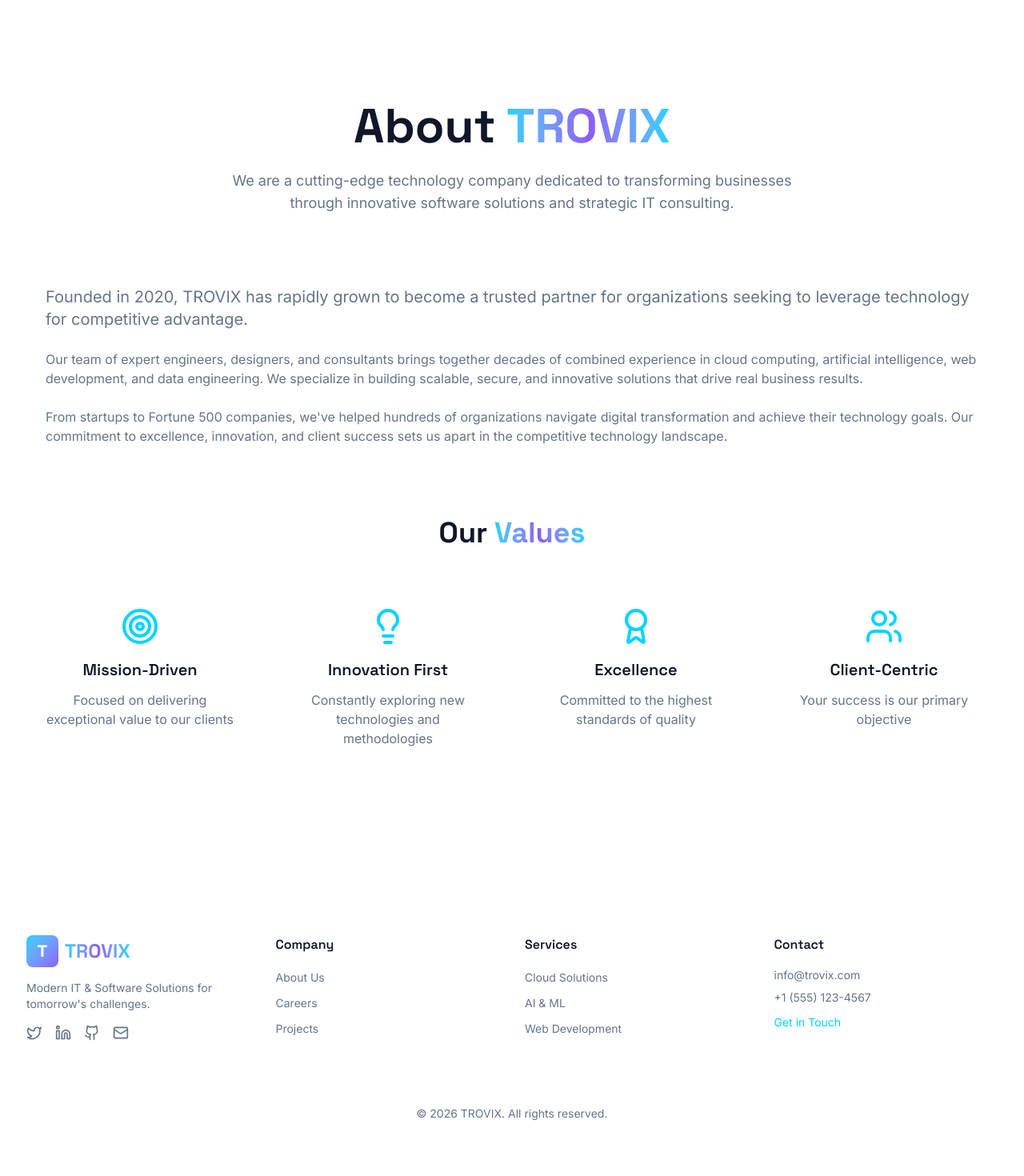
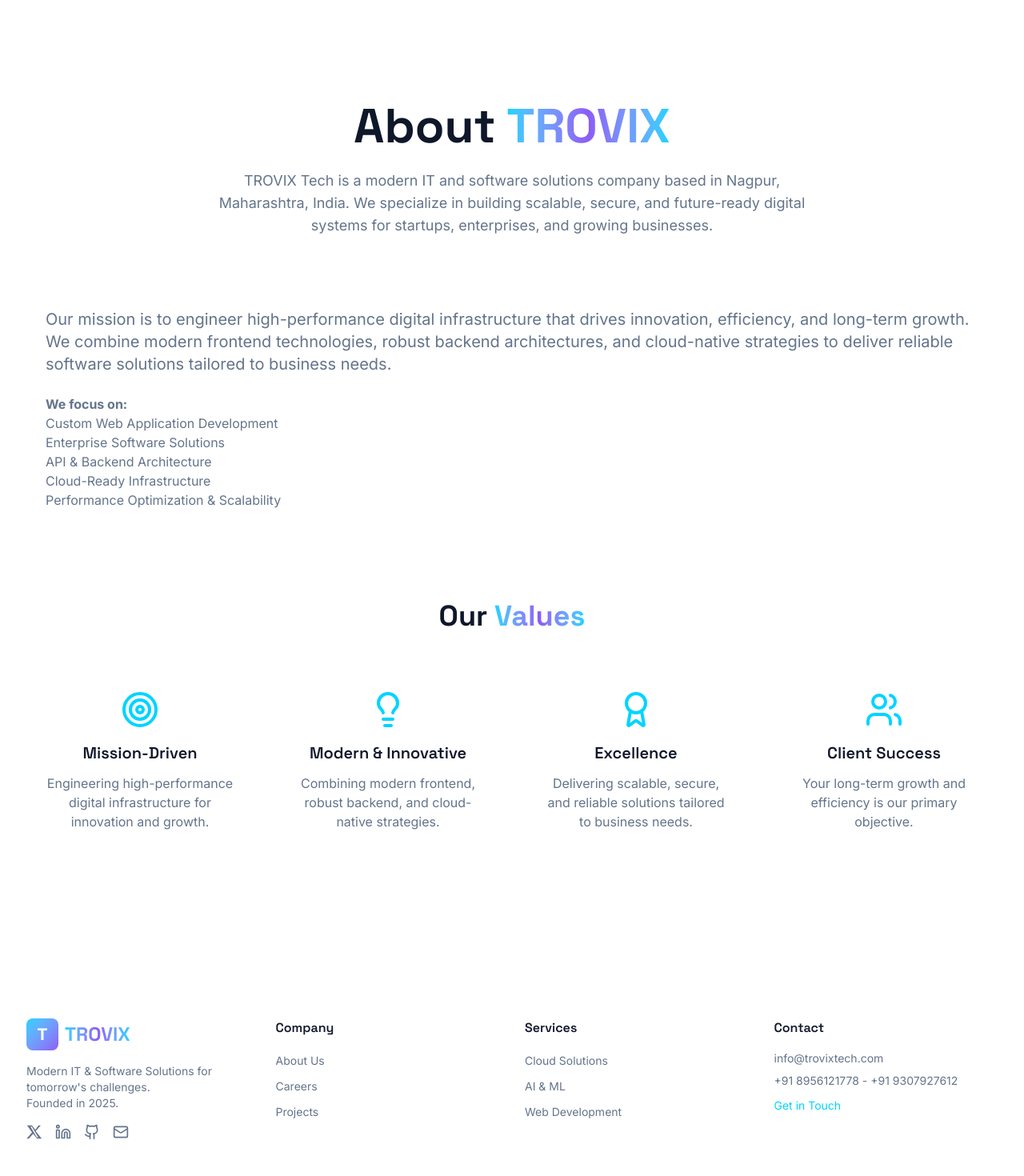
Before and after one commit to fhusain07/Trovix, a React (Vite) app: page /about in a window 1280 px wide. Shown: the top 1470 px of the page at 80% size. Built offline with nearby package versions, Linux system fonts and the light colour scheme.

Commit message:
real info added

```diff
--- a/src/components/layout/Footer.tsx
+++ b/src/components/layout/Footer.tsx
@@ -1,6 +1,17 @@
 import React from 'react';
 import { Link } from 'react-router-dom';
-import { Github, Linkedin, Twitter, Mail } from 'lucide-react';
+import { Github, Linkedin, Mail } from 'lucide-react';
+
+const XIcon = ({ className }: { className?: string }) => (
+  <svg
+    viewBox="0 0 24 24"
+    fill="currentColor"
+    xmlns="http://www.w3.org/2000/svg"
+    className={className}
+  >
+    <path d="M18.244 2H21.5l-7.59 8.67L23 22h-7.16l-5.6-7.31L3.6 22H.34l8.11-9.27L1 2h7.29l5.05 6.61L18.244 2Zm-2.51 18h1.98L8.09 4h-2l9.644 16Z" />
+  </svg>
+);
 export const Footer: React.FC = () => {
   const currentYear = new Date().getFullYear();
   return (
@@ -15,19 +26,20 @@ export const Footer: React.FC = () => {
               <span className="text-2xl font-display font-bold gradient-text">TROVIX</span>
             </div>
             <p className="text-sm text-muted-foreground">
-              Modern IT & Software Solutions for tomorrow's challenges.
+              Modern IT & Software Solutions for tomorrow's challenges.<br />
+              Founded in 2025.
             </p>
             <div className="flex space-x-4">
-              <a href="#" className="text-muted-foreground hover:text-electric-blue transition-colors cursor-pointer" aria-label="Twitter">
-                <Twitter className="h-5 w-5" />
+              <a href="https://x.com" target="_blank" rel="noopener noreferrer" className="text-muted-foreground hover:text-electric-blue transition-colors cursor-pointer" aria-label="X (Twitter)">
+                <XIcon className="h-5 w-5" />
               </a>
               <a href="#" className="text-muted-foreground hover:text-electric-blue transition-colors cursor-pointer" aria-label="LinkedIn">
                 <Linkedin className="h-5 w-5" />
               </a>
-              <a href="#" className="text-muted-foreground hover:text-electric-blue transition-colors cursor-pointer" aria-label="GitHub">
+              <a href="https://github.com/" target="_blank" rel="noopener noreferrer" className="text-muted-foreground hover:text-electric-blue transition-colors cursor-pointer" aria-label="GitHub">
                 <Github className="h-5 w-5" />
               </a>
-              <a href="#" className="text-muted-foreground hover:text-electric-blue transition-colors cursor-pointer" aria-label="Email">
+              <a href="" className="text-muted-foreground hover:text-electric-blue transition-colors cursor-pointer" aria-label="Email">
                 <Mail className="h-5 w-5" />
               </a>
             </div>
@@ -51,8 +63,8 @@ export const Footer: React.FC = () => {
           <div>
             <h3 className="font-semibold mb-4">Contact</h3>
             <ul className="space-y-2">
-              <li className="text-sm text-muted-foreground">info@trovix.com</li>
-              <li className="text-sm text-muted-foreground">+1 (555) 123-4567</li>
+              <li className="text-sm text-muted-foreground">info@trovixtech.com</li>
+              <li className="text-sm text-muted-foreground">+91 8956121778 - +91 9307927612</li>
               <li><Link to="/contact" className="text-sm text-electric-blue hover:underline cursor-pointer">Get in Touch</Link></li>
             </ul>
           </div>
--- a/src/pages/About.tsx
+++ b/src/pages/About.tsx
@@ -6,22 +6,22 @@ const values = [
   {
     icon: Target,
     title: 'Mission-Driven',
-    description: 'Focused on delivering exceptional value to our clients',
+    description: 'Engineering high-performance digital infrastructure for innovation and growth.',
   },
   {
     icon: Lightbulb,
-    title: 'Innovation First',
-    description: 'Constantly exploring new technologies and methodologies',
+    title: 'Modern & Innovative',
+    description: 'Combining modern frontend, robust backend, and cloud-native strategies.',
   },
   {
     icon: Award,
     title: 'Excellence',
-    description: 'Committed to the highest standards of quality',
+    description: 'Delivering scalable, secure, and reliable solutions tailored to business needs.',
   },
   {
     icon: Users,
-    title: 'Client-Centric',
-    description: 'Your success is our primary objective',
+    title: 'Client Success',
+    description: 'Your long-term growth and efficiency is our primary objective.',
   },
 ];
 const About: React.FC = () => {
@@ -34,7 +34,7 @@ const About: React.FC = () => {
               About <span className="gradient-text">TROVIX</span>
             </h1>
             <p className="text-lg text-muted-foreground max-w-3xl mx-auto">
-              We are a cutting-edge technology company dedicated to transforming businesses through innovative software solutions and strategic IT consulting.
+              TROVIX Tech is a modern IT and software solutions company based in Nagpur, Maharashtra, India. We specialize in building scalable, secure, and future-ready digital systems for startups, enterprises, and growing businesses.
             </p>
           </div>
         </AnimatedSection>
@@ -42,13 +42,17 @@ const About: React.FC = () => {
           <GlassCard className="mb-16">
             <div className="prose prose-lg max-w-none text-muted-foreground">
               <p className="text-xl mb-6">
-                Founded in 2020, TROVIX has rapidly grown to become a trusted partner for organizations seeking to leverage technology for competitive advantage.
+                Our mission is to engineer high-performance digital infrastructure that drives innovation, efficiency, and long-term growth. We combine modern frontend technologies, robust backend architectures, and cloud-native strategies to deliver reliable software solutions tailored to business needs.
               </p>
               <p className="mb-6">
-                Our team of expert engineers, designers, and consultants brings together decades of combined experience in cloud computing, artificial intelligence, web development, and data engineering. We specialize in building scalable, secure, and innovative solutions that drive real business results.
-              </p>
-              <p>
-                From startups to Fortune 500 companies, we've helped hundreds of organizations navigate digital transformation and achieve their technology goals. Our commitment to excellence, innovation, and client success sets us apart in the competitive technology landscape.
+                <b>We focus on:</b>
+                <ul>
+                  <li>Custom Web Application Development</li>
+                  <li>Enterprise Software Solutions</li>
+                  <li>API & Backend Architecture</li>
+                  <li>Cloud-Ready Infrastructure</li>
+                  <li>Performance Optimization & Scalability</li>
+                </ul>
               </p>
             </div>
           </GlassCard>
--- a/src/pages/Contact.tsx
+++ b/src/pages/Contact.tsx
@@ -59,20 +59,26 @@ const Contact: React.FC = () => {
     {
       icon: Mail,
       title: 'Email',
-      content: 'info@trovix.com',
-      link: 'mailto:info@trovix.com',
+      content: 'info@trovixtech.com',
+      link: 'mailto:info@trovixtech.com',
     },
     {
       icon: Phone,
       title: 'Phone',
-      content: '+1 (555) 123-4567',
-      link: 'tel:+15551234567',
+      content: '+91 8956121778',
+      link: 'tel:+918956121778',
+    },
+    {
+      icon: Phone,
+      title: 'Alternate Phone',
+      content: '+91 9307927612',
+      link: 'tel:+919307927612',
     },
     {
       icon: MapPin,
-      title: 'Office',
-      content: 'San Francisco, CA',
-      link: '#',
+      title: 'Address',
+      content: 'Nagpur, Maharashtra, India',
+      link: 'https://maps.google.com/?q=Nagpur,+Maharashtra,+India',
     },
   ];
   return (
--- a/src/pages/Home.tsx
+++ b/src/pages/Home.tsx
@@ -1,10 +1,11 @@
 import React from 'react';
 import { motion } from 'framer-motion';
 import { Link } from 'react-router-dom';
-import { ArrowRight, Zap, Shield, Cpu, Cloud, Database, Workflow, Code, Users, CheckCircle } from 'lucide-react';
+import { ArrowRight, Zap, Shield, Cpu, Cloud, Database,  Code, Users} from 'lucide-react';
 import { Button } from '@/components/ui/button';
 import { AnimatedSection } from '@/components/shared/AnimatedSection';
 import { GlassCard } from '@/components/shared/GlassCard';
+
 const features = [
   {
     icon: Zap,
@@ -50,7 +51,7 @@ const services = [
   },
 ];
 const technologies = [
-  'React', 'TypeScript', 'Node.js', 'Python', 'AWS', 'Docker', 'Kubernetes', 'TensorFlow'
+  'React', 'TypeScript', 'Vite', '.NET Web API', 'PostgreSQL', 'Azure', 'Docker'
 ];
 const testimonials = [
   {
```
Also changed, not shown: src/App.css (deleted, +0 -42 lines), src/index.css (deleted, +0 -68 lines).
